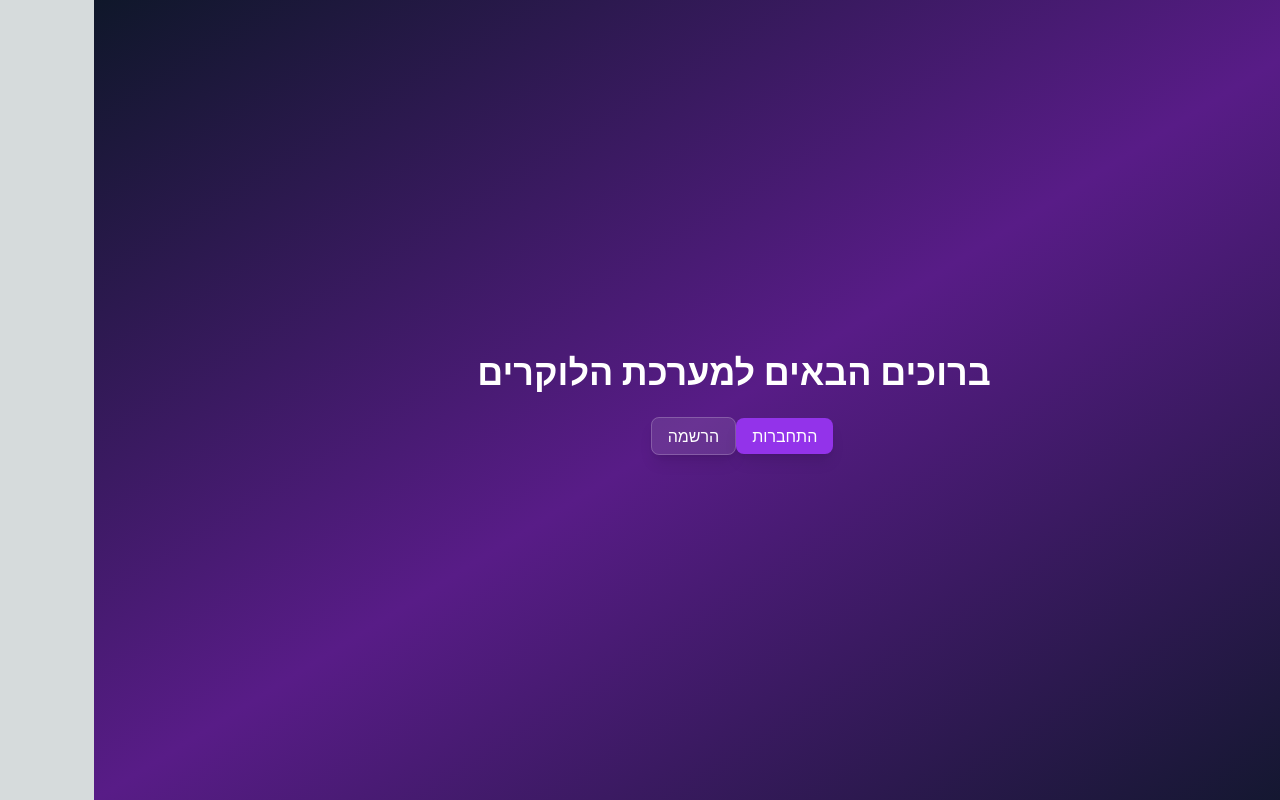
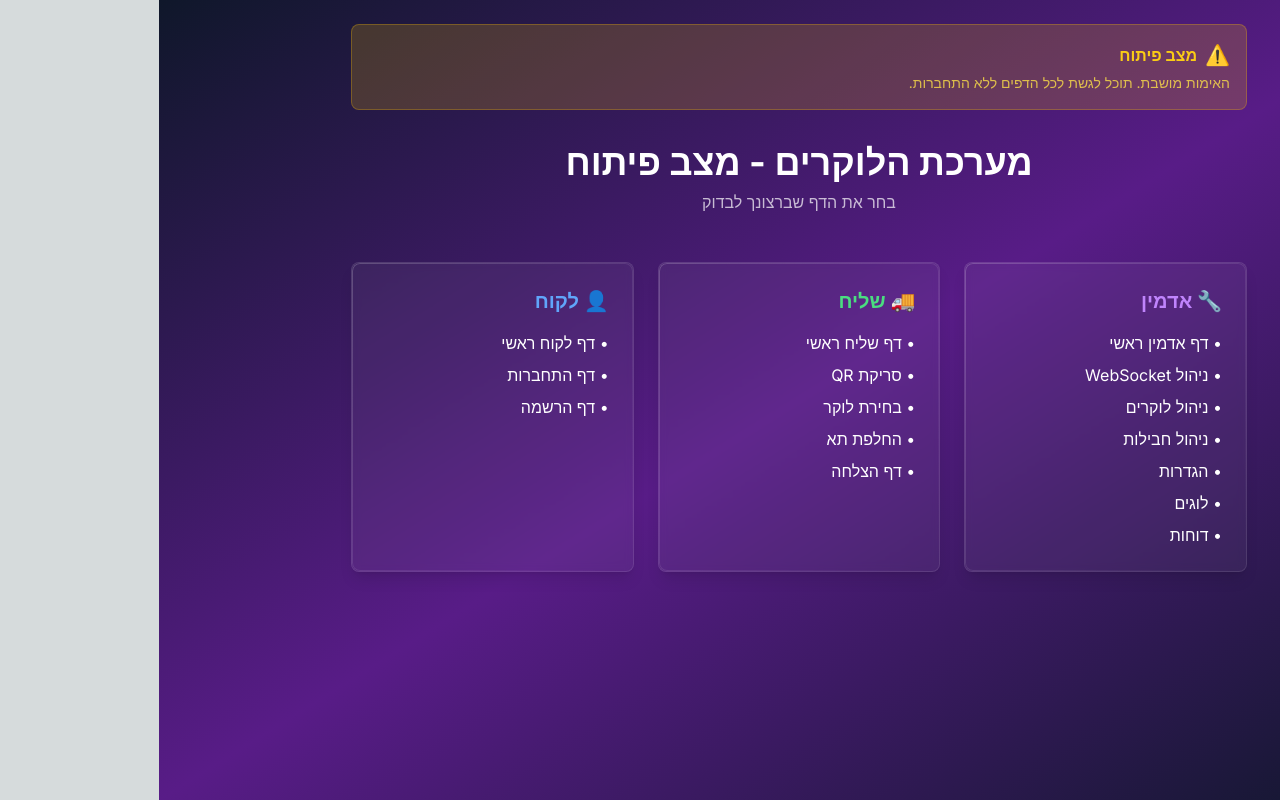
Before and after one commit to Drrein86/lockerweb, a Next.js app: page / in a window 1280 px wide. Built offline with nearby package versions, Linux system fonts and the light colour scheme.

Commit message:
Add development mode: Disable authentication and add development navigation menu

```diff
--- a/src/app/page.tsx
+++ b/src/app/page.tsx
@@ -24,8 +24,9 @@ const menuItems = {
 
 export default function HomePage() {
   const { user, logout } = useAuthStore()
+  const isDevelopment = process.env.NODE_ENV === 'development'
 
-  if (!user) {
+  if (!user && !isDevelopment) {
     return (
       <div className="min-h-screen bg-gradient-to-br from-slate-900 via-purple-900 to-slate-900 flex items-center justify-center">
         <div className="text-center">
@@ -43,14 +44,109 @@ export default function HomePage() {
     )
   }
 
-  const userMenu = menuItems[user.role] || []
+  // במצב פיתוח - הצג תפריט מלא
+  if (isDevelopment && !user) {
+    return (
+      <div className="min-h-screen bg-gradient-to-br from-slate-900 via-purple-900 to-slate-900 p-6">
+        <div className="max-w-4xl mx-auto">
+          {/* הודעת מצב פיתוח */}
+          <div className="bg-yellow-500/20 border border-yellow-500/30 rounded-lg p-4 mb-8">
+            <div className="flex items-center gap-2">
+              <span className="text-yellow-400 text-xl">⚠️</span>
+              <span className="text-yellow-400 font-bold">מצב פיתוח</span>
+            </div>
+            <p className="text-yellow-300/80 text-sm mt-1">
+              האימות מושבת. תוכל לגשת לכל הדפים ללא התחברות.
+            </p>
+          </div>
+
+          {/* כותרת */}
+          <div className="text-center mb-12">
+            <h1 className="text-4xl font-bold text-white mb-2">מערכת הלוקרים - מצב פיתוח</h1>
+            <p className="text-white/70">בחר את הדף שברצונך לבדוק</p>
+          </div>
+
+          {/* תפריט פיתוח */}
+          <div className="grid grid-cols-1 md:grid-cols-2 lg:grid-cols-3 gap-6">
+            {/* דפי אדמין */}
+            <div className="glass-card">
+              <h3 className="text-xl font-bold text-purple-400 mb-4">🔧 אדמין</h3>
+              <div className="space-y-2">
+                <Link href="/admin" className="block text-white hover:text-purple-400 transition-colors">
+                  • דף אדמין ראשי
+                </Link>
+                <Link href="/admin/websocket" className="block text-white hover:text-purple-400 transition-colors">
+                  • ניהול WebSocket
+                </Link>
+                <Link href="/admin/lockers" className="block text-white hover:text-purple-400 transition-colors">
+                  • ניהול לוקרים
+                </Link>
+                <Link href="/admin/packages" className="block text-white hover:text-purple-400 transition-colors">
+                  • ניהול חבילות
+                </Link>
+                <Link href="/admin/settings" className="block text-white hover:text-purple-400 transition-colors">
+                  • הגדרות
+                </Link>
+                <Link href="/admin/logs" className="block text-white hover:text-purple-400 transition-colors">
+                  • לוגים
+                </Link>
+                <Link href="/admin/reports" className="block text-white hover:text-purple-400 transition-colors">
+                  • דוחות
+                </Link>
+              </div>
+            </div>
+
+            {/* דפי שליח */}
+            <div className="glass-card">
+              <h3 className="text-xl font-bold text-green-400 mb-4">🚚 שליח</h3>
+              <div className="space-y-2">
+                <Link href="/courier" className="block text-white hover:text-green-400 transition-colors">
+                  • דף שליח ראשי
+                </Link>
+                <Link href="/courier/scan-qr" className="block text-white hover:text-green-400 transition-colors">
+                  • סריקת QR
+                </Link>
+                <Link href="/courier/select-locker" className="block text-white hover:text-green-400 transition-colors">
+                  • בחירת לוקר
+                </Link>
+                <Link href="/courier/change-cell" className="block text-white hover:text-green-400 transition-colors">
+                  • החלפת תא
+                </Link>
+                <Link href="/courier/success" className="block text-white hover:text-green-400 transition-colors">
+                  • דף הצלחה
+                </Link>
+              </div>
+            </div>
+
+            {/* דפי לקוח */}
+            <div className="glass-card">
+              <h3 className="text-xl font-bold text-blue-400 mb-4">👤 לקוח</h3>
+              <div className="space-y-2">
+                <Link href="/customer" className="block text-white hover:text-blue-400 transition-colors">
+                  • דף לקוח ראשי
+                </Link>
+                <Link href="/login" className="block text-white hover:text-blue-400 transition-colors">
+                  • דף התחברות
+                </Link>
+                <Link href="/register" className="block text-white hover:text-blue-400 transition-colors">
+                  • דף הרשמה
+                </Link>
+              </div>
+            </div>
+          </div>
+        </div>
+      </div>
+    )
+  }
+
+  const userMenu = user ? menuItems[user.role] || [] : []
 
   return (
     <div className="min-h-screen bg-gradient-to-br from-slate-900 via-purple-900 to-slate-900 p-6">
       <div className="max-w-4xl mx-auto">
         {/* כותרת */}
         <div className="text-center mb-12">
-          <h1 className="text-4xl font-bold text-white mb-2">שלום, {user.name}!</h1>
+          <h1 className="text-4xl font-bold text-white mb-2">שלום, {user?.name || 'משתמש'}!</h1>
           <p className="text-white/70">מה תרצה לעשות היום?</p>
         </div>
 
--- a/src/components/Auth/AuthGuard.tsx
+++ b/src/components/Auth/AuthGuard.tsx
@@ -13,21 +13,29 @@ const AuthGuard = ({ children, allowedRoles }: AuthGuardProps) => {
   const router = useRouter()
   const { user, loading, checkAuth } = useAuthStore()
 
+  // מצב פיתוח - דילוג על אימות
+  const isDevelopment = process.env.NODE_ENV === 'development'
+
   useEffect(() => {
-    if (typeof window !== 'undefined') {
+    if (typeof window !== 'undefined' && !isDevelopment) {
       checkAuth()
     }
-  }, [])
+  }, [isDevelopment])
 
   useEffect(() => {
-    if (!loading) {
+    if (!isDevelopment && !loading) {
       if (!user) {
         router.push('/login')
       } else if (allowedRoles && !allowedRoles.includes(user.role)) {
         router.push('/')
       }
     }
-  }, [user, loading, allowedRoles, router])
+  }, [user, loading, allowedRoles, router, isDevelopment])
+
+  // במצב פיתוח - אפשר גישה ישירה
+  if (isDevelopment) {
+    return <>{children}</>
+  }
 
   if (loading) {
     return (
```
